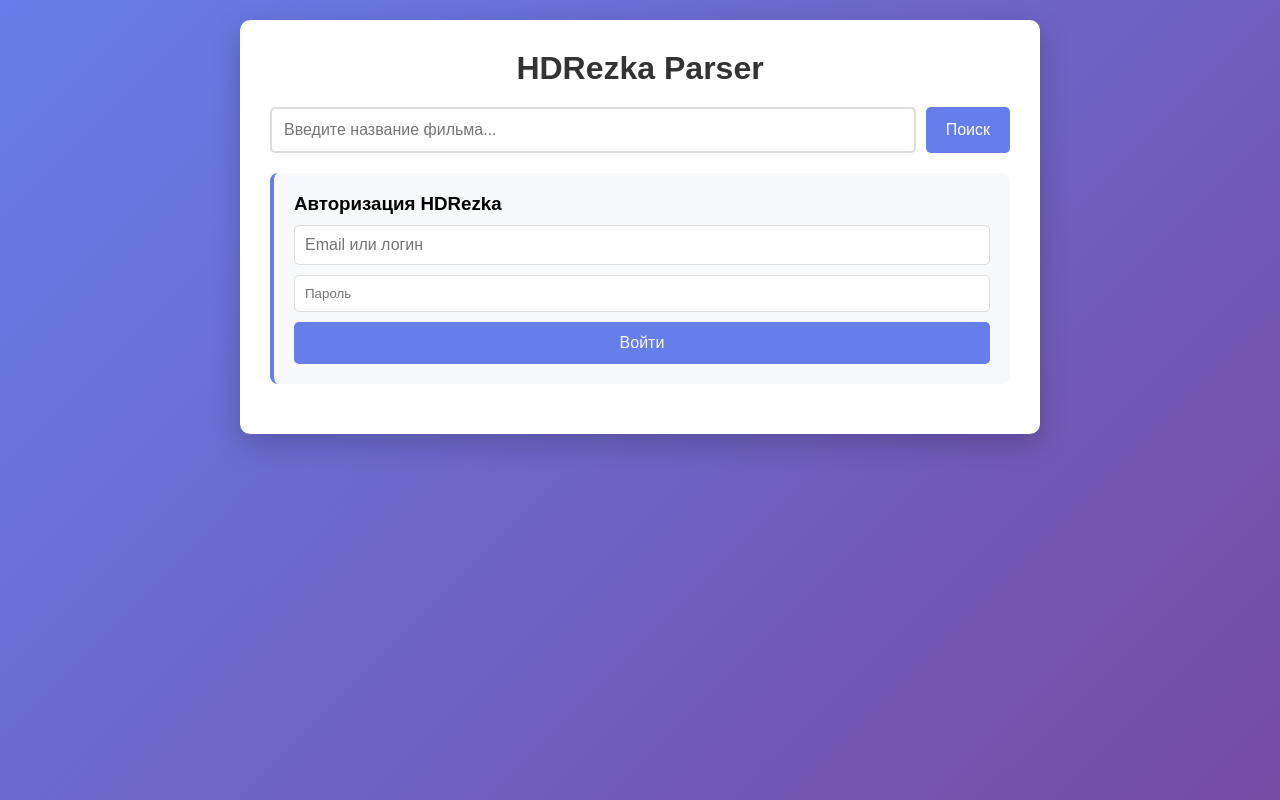
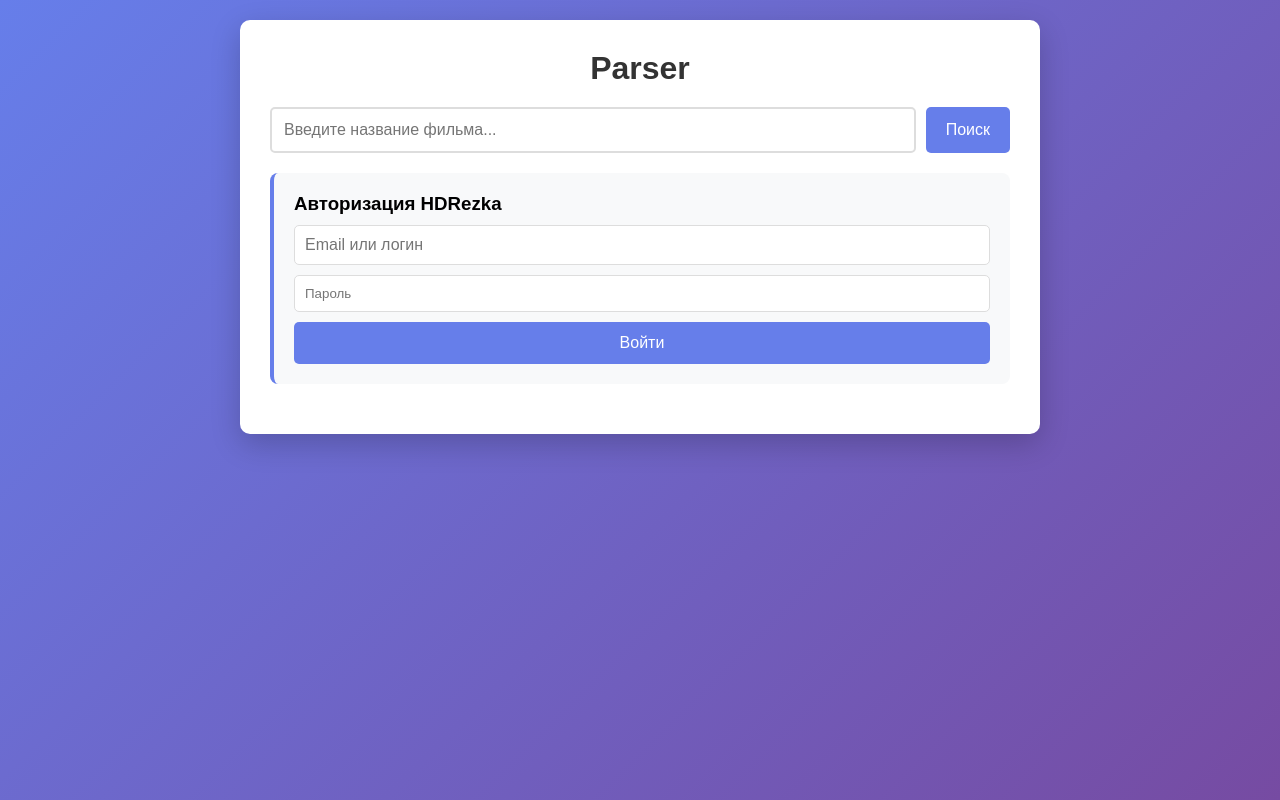
Before and after one commit to tk6vn/catalog_tg, a plain HTML site: page index.html in a window 1280 px wide. Drawn offline with Linux system fonts and the light colour scheme; no server answers.

Commit message:
Update index.html

```diff
--- a/index.html
+++ b/index.html
@@ -8,7 +8,7 @@
 </head>
 <body>
     <div class="container">
-        <h1>HDRezka Parser</h1>
+        <h1>Parser</h1>
 
         <div class="search-section">
             <input type="text" id="filmInput" placeholder="Введите название фильма...">
```
